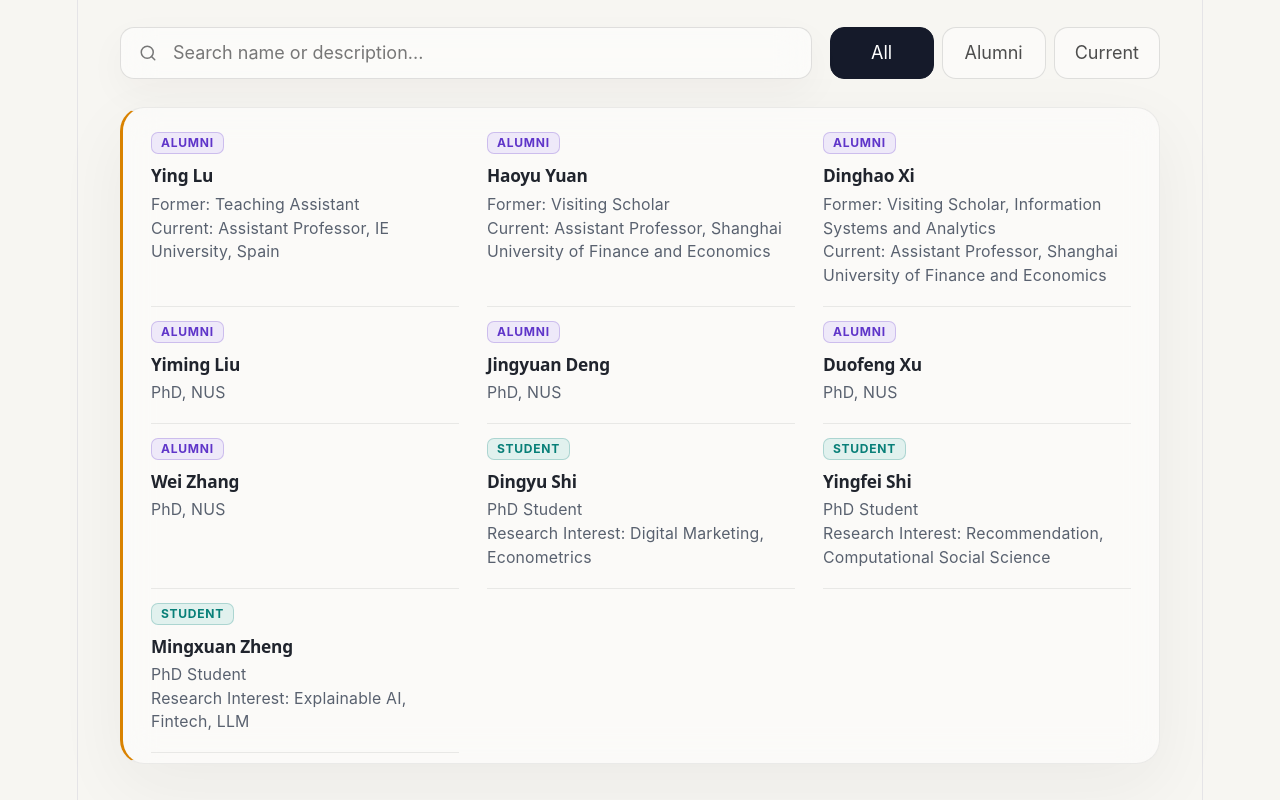
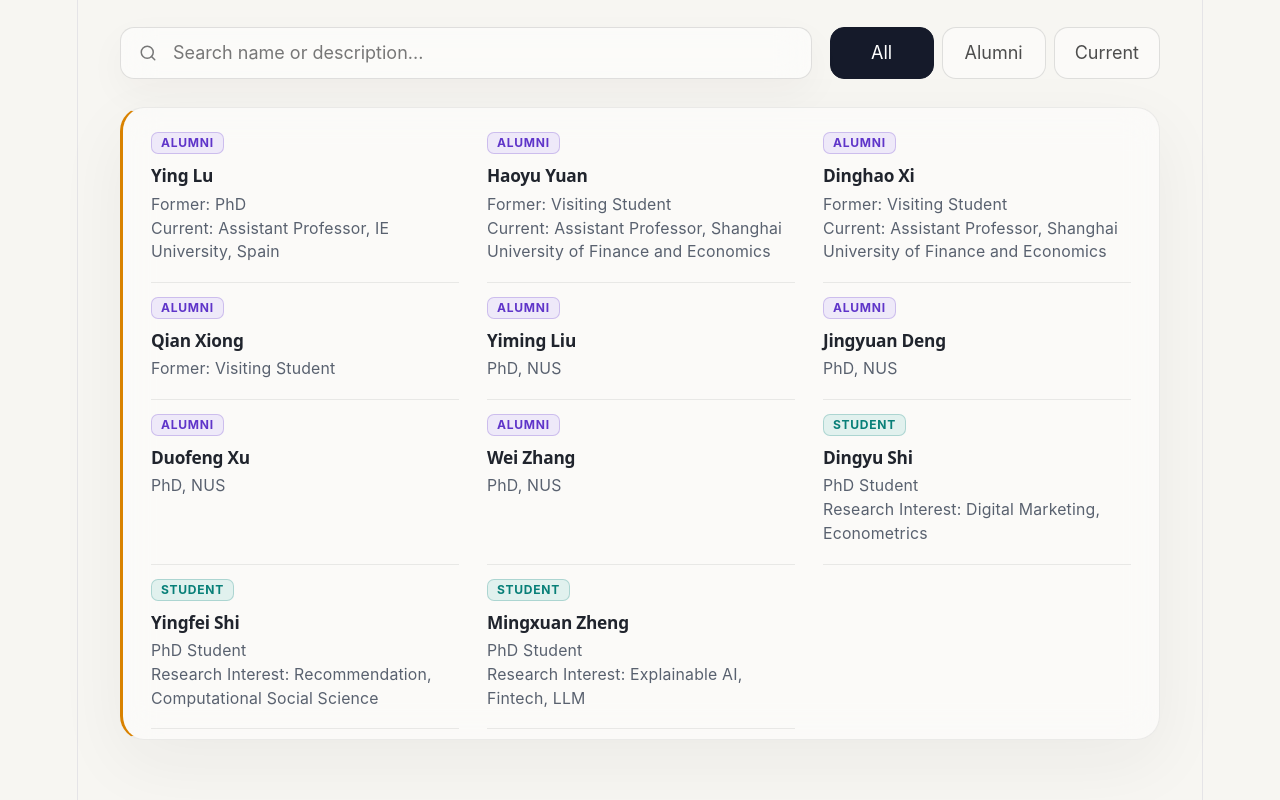
Before and after one commit to LeeZeHao/professorqiaodandanwebsite, a React (Vite) app: page / in a window 1280 px wide. Shown: the part 6417-7217 px from the top of the page. Built offline with nearby package versions, Linux system fonts and the light colour scheme.

Commit message:
Update StudentsSection.tsx

```diff
--- a/src/components/StudentsSection.tsx
+++ b/src/components/StudentsSection.tsx
@@ -13,17 +13,22 @@ const studentItems: StudentItem[] = [
   // Add students here. Use status: "Current" or status: "Alumni".
   {
     name: "Ying Lu",
-    description: "Former: Teaching Assistant\nCurrent: Assistant Professor, IE University, Spain",
+    description: "Former: PhD\nCurrent: Assistant Professor, IE University, Spain",
     status: "Alumni",
   },
   {
     name: "Haoyu Yuan",
-    description: "Former: Visiting Scholar\nCurrent: Assistant Professor, Shanghai University of Finance and Economics",
+    description: "Former: Visiting Student\nCurrent: Assistant Professor, Shanghai University of Finance and Economics",
     status: "Alumni",
   },
   {
     name: "Dinghao Xi",
-    description: "Former: Visiting Scholar, Information Systems and Analytics\nCurrent: Assistant Professor, Shanghai University of Finance and Economics",
+    description: "Former: Visiting Student\nCurrent: Assistant Professor, Shanghai University of Finance and Economics",
+    status: "Alumni",
+  },
+  {
+    name: "Qian Xiong",
+    description: "Former: Visiting Student",
     status: "Alumni",
   },
   {
```
